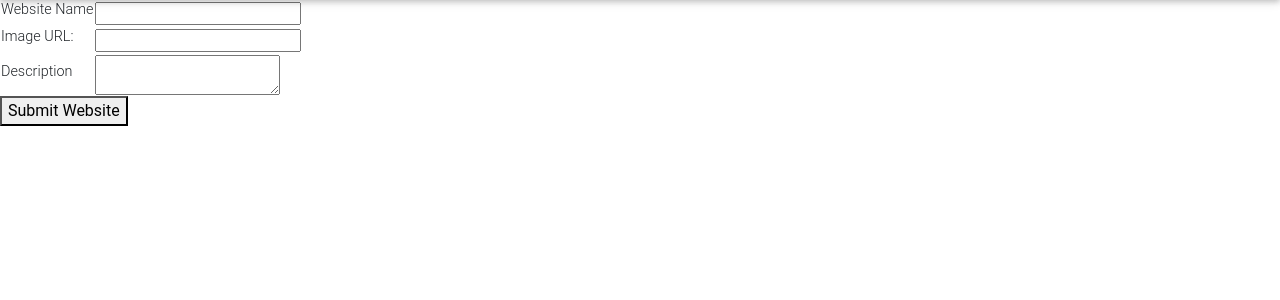
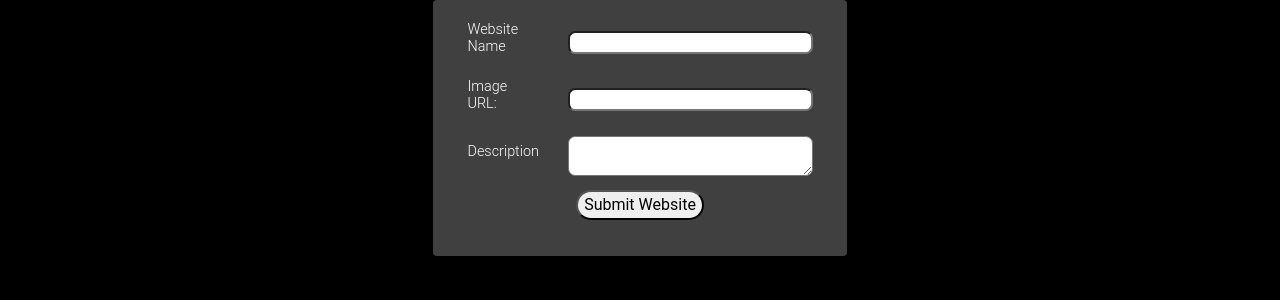
Before and after one commit to right-rating/root, a PHP site: page /right_review_codebase/new_website.php in a window 1280 px wide. Shown: the part 56-356 px from the top of the page. Run offline with PHP 8.4, Linux system fonts and the light colour scheme; some libraries are stand-ins or nearby versions; some web fonts are replaced.

Commit message:
Create stylings for dark theme
Round out corners of input

```diff
--- a/right_review_codebase/css/darktheme.css
+++ b/right_review_codebase/css/darktheme.css
@@ -14,3 +14,38 @@ body {
 {
   color: #FFFFFF !important;
 }
+table {
+  width:min-content;
+}
+.card-body {
+  width:min-content;
+}
+.card
+{
+  width: min-content;
+  margin-left: auto;
+  margin-right: auto;
+}
+td
+{
+  padding-left: 1em;
+  padding-right: 1em;
+}
+td
+{
+  padding-bottom: 1em;
+}
+textarea
+{
+  border-radius: .5em;
+  width: 17em !important;
+}
+input
+{
+  border-radius: .5em;
+  width: 17em !important;;
+}
+button
+{
+  border-radius: 2em;
+}
--- a/right_review_codebase/new_website.php
+++ b/right_review_codebase/new_website.php
@@ -9,7 +9,8 @@
 include "pagetools/page-top.php";
 
 ?>
-
+<div class="card">
+  <div class="card-body">
   <form class="" action="index.html" method="post">
     <table>
       <tr>
@@ -39,8 +40,7 @@ include "pagetools/page-top.php";
       </table>
     <button type="button" name="submit" id="submit_webpage">Submit Website</button>
     <!-- item_id and date_created generated automatically -->
-  </form>
-</body>
-<script type="text/javascript"src="js/add_item.js">
+  </form> </div> </div> </body> <script
+  type="text/javascript"src="js/add_item.js">
 
 </script>
--- a/right_review_codebase/pagetools/head.php
+++ b/right_review_codebase/pagetools/head.php
@@ -3,3 +3,18 @@
 <script src="https://code.jquery.com/jquery-3.3.1.min.js"
 integrity="sha256-FgpCb/KJQlLNfOu91ta32o/NMZxltwRo8QtmkMRdAu8="
 crossorigin="anonymous"></script>
+
+<link rel="stylesheet" href="https://cdnjs.cloudflare.com/ajax/libs/font-awesome/4.7.0/css/font-awesome.min.css">
+<link rel="stylesheet" href="https://maxcdn.bootstrapcdn.com/bootstrap/4.0.0/css/bootstrap.min.css" integrity="sha384-Gn5384xqQ1aoWXA+058RXPxPg6fy4IWvTNh0E263XmFcJlSAwiGgFAW/dAiS6JXm" crossorigin="anonymous">
+
+
+<!-- Font Awesome -->
+<link rel="stylesheet" href="https://use.fontawesome.com/releases/v5.8.1/css/all.css">
+<!-- Bootstrap core CSS -->
+<link href="/css/bootstrap.min.css" rel="stylesheet">
+<!-- Material Design Bootstrap -->
+<link href="/css/mdb.min.css" rel="stylesheet">
+<!-- Your custom styles (optional) -->
+<link href="/css/style.css" rel="stylesheet">
+
+<link rel="stylesheet" href="/css/darktheme.css">
--- a/right_review_codebase/pagetools/page-top.php
+++ b/right_review_codebase/pagetools/page-top.php
@@ -1,19 +1,3 @@
-<header>
-    <link rel="stylesheet" href="https://cdnjs.cloudflare.com/ajax/libs/font-awesome/4.7.0/css/font-awesome.min.css">
-    <link rel="stylesheet" href="https://maxcdn.bootstrapcdn.com/bootstrap/4.0.0/css/bootstrap.min.css" integrity="sha384-Gn5384xqQ1aoWXA+058RXPxPg6fy4IWvTNh0E263XmFcJlSAwiGgFAW/dAiS6JXm" crossorigin="anonymous">
-
-
-    <!-- Font Awesome -->
-    <link rel="stylesheet" href="https://use.fontawesome.com/releases/v5.8.1/css/all.css">
-    <!-- Bootstrap core CSS -->
-    <link href="/css/bootstrap.min.css" rel="stylesheet">
-    <!-- Material Design Bootstrap -->
-    <link href="/css/mdb.min.css" rel="stylesheet">
-    <!-- Your custom styles (optional) -->
-    <link href="/css/style.css" rel="stylesheet">
-
-</header>
-
 <nav class="navbar navbar-expand-sm bg-dark navbar-dark">
     <a class="navbar-brand" href="#">Menu</a>
     <button class="navbar-toggler" type="button" data-toggle="collapse" data-target="#collapsibleNavbar" aria-controls="navbarColor01" aria-expanded="false" aria-label="Toggle navigation">
@@ -23,7 +7,7 @@
     <div class="collapse navbar-collapse" id="collapsibleNavbar">
         <ul class="navbar-nav mr-auto">
             <li class="nav-item">
-                <a class="nav-link" href="#">Home<span class="sr-only">(current)</span></a>
+                <a class="nav-link" href="/">Home<span class="sr-only">(current)</span></a>
             </li>
             <li class="nav-item nav_to_new_webpage">
                 <a class="nav-link" href="/new_website.php">Add a Website</a>
```
